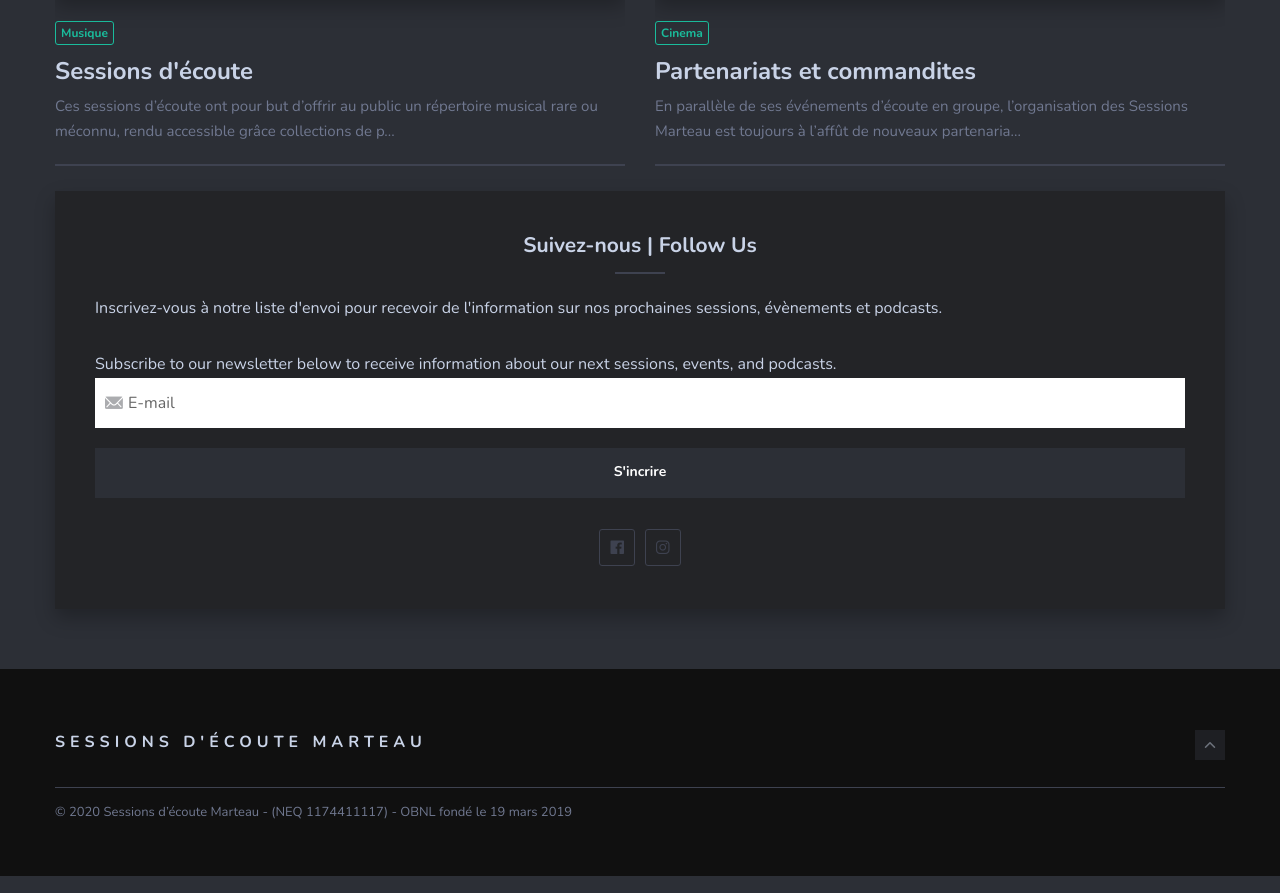
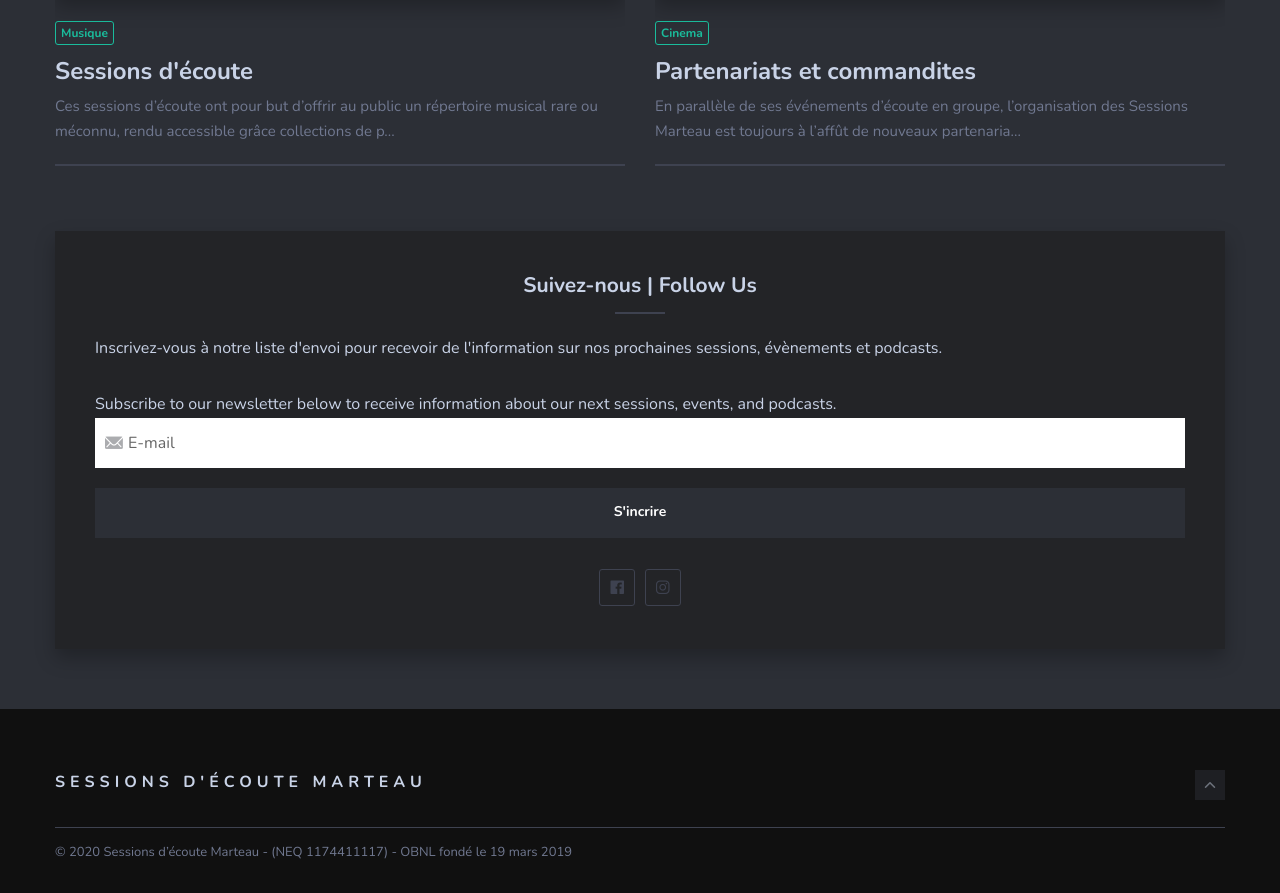
Before and after one commit to sessions-marteau/sessions-marteau-2.github.io, a Jekyll site: the page built from index.html, in a window 1280 px wide. Shown: the part 1261-2154 px from the top of the page. Built offline with Jekyll 4.4.1, drawn with Linux system fonts in a browser that asks for light colours; nearby versions of some CDN libraries; the list of posts is cut into pages by our own code.

```diff
--- a/index.html
+++ b/index.html
@@ -88,7 +88,7 @@
 			{% endfor %}
 			</div>
 
-
+			{% include pagination.html %}
 
 		</div>
 		<div class="col col-12 col-t-12">
```
Also changed, not shown: _includes/sidebar.html (+0 -41 lines).
